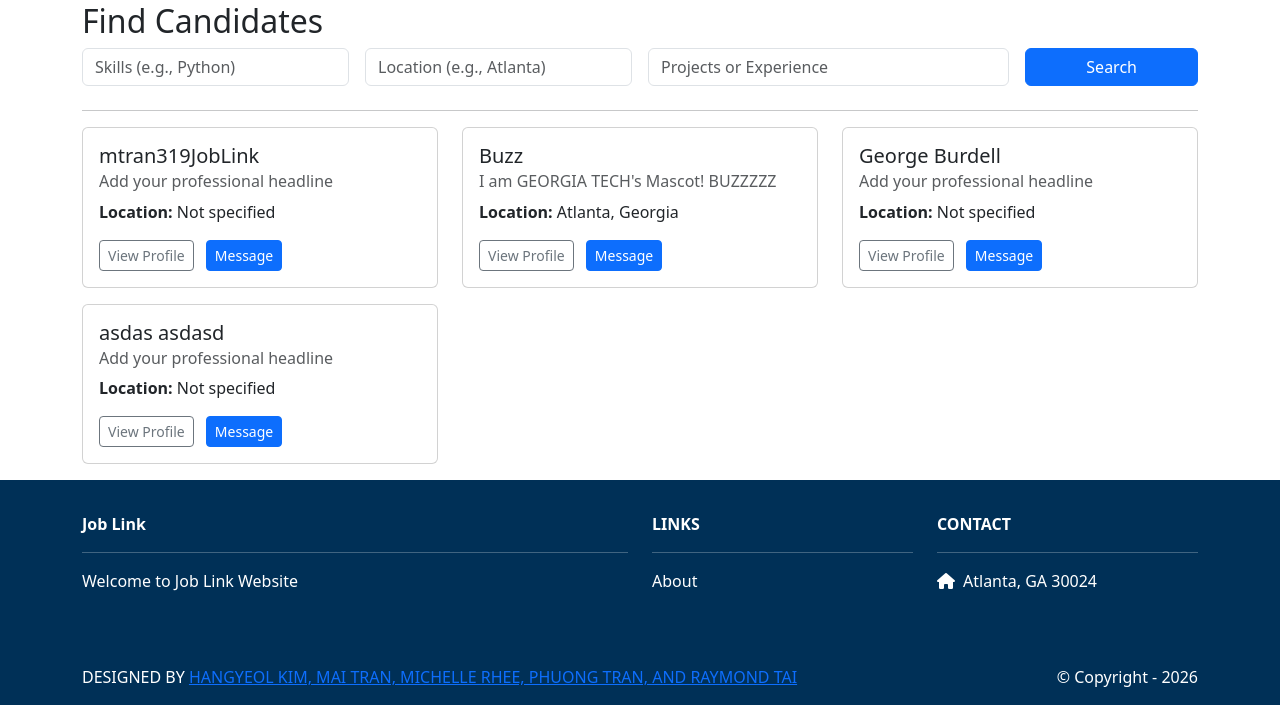
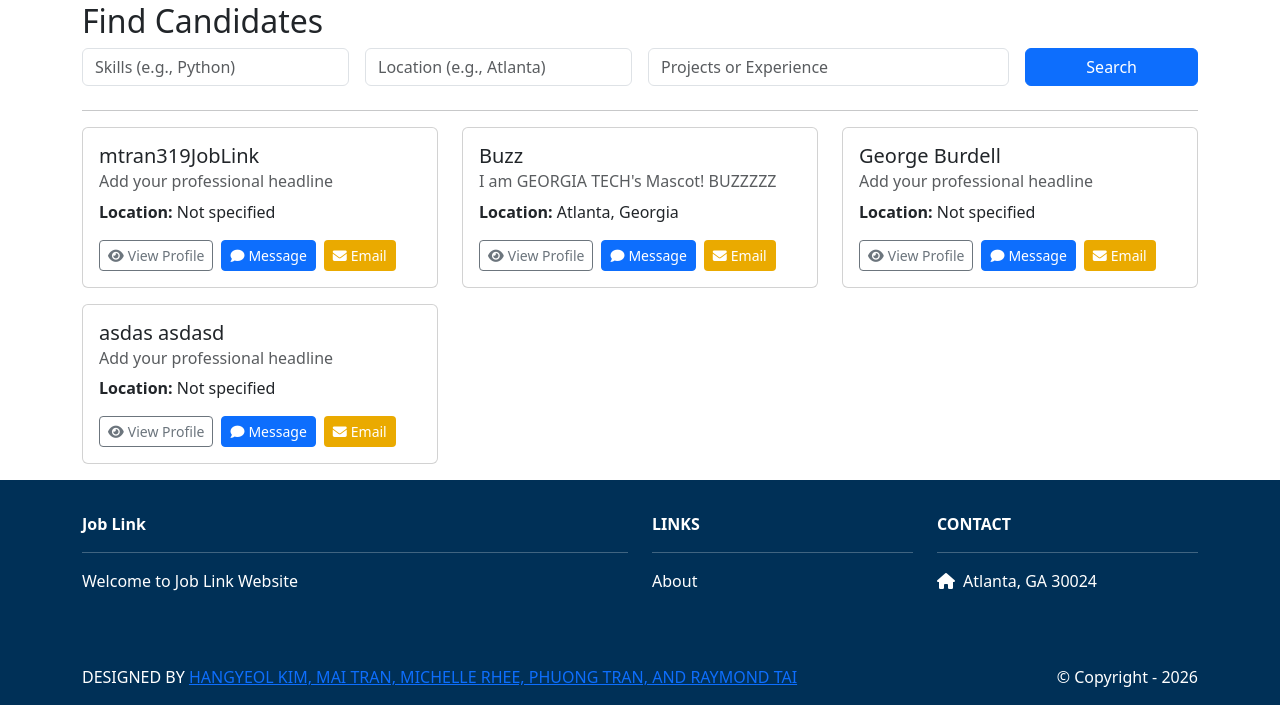
Before and after one commit to khansmoody/JobLink-Django, a Django app: page /accounts/candidates/ in a window 1280 px wide. Shown: the part 104-809 px from the top of the page. Run offline with Django 5.2, Linux system fonts and the light colour scheme; data comes from the database, SQL or seed files in the repository; both versions use the stored data as it was after the commit; some libraries are stand-ins or nearby versions.

Commit message:
ADD: completed user story 14: email candidates

```diff
--- a/accounts/templates/accounts/candidate_list.html
+++ b/accounts/templates/accounts/candidate_list.html
@@ -6,13 +6,13 @@
 
     <form method="GET" action="{% url 'candidate_search' %}" class="row g-3 mb-4">
         <div class="col-md-3">
-            <input type="text" name="skill" class="form-control" placeholder="Skills (e.g., Python)">
+            <input type="text" name="skill" class="form-control" placeholder="Skills (e.g., Python)" value="{{ request.GET.skill }}">
         </div>
         <div class="col-md-3">
-            <input type="text" name="location" class="form-control" placeholder="Location (e.g., Atlanta)">
+            <input type="text" name="location" class="form-control" placeholder="Location (e.g., Atlanta)" value="{{ request.GET.location }}">
         </div>
         <div class="col-md-4">
-            <input type="text" name="project" class="form-control" placeholder="Projects or Experience">
+            <input type="text" name="project" class="form-control" placeholder="Projects or Experience" value="{{ request.GET.project }}">
         </div>
         <div class="col-md-2">
             <button type="submit" class="btn btn-primary w-100">Search</button>
@@ -20,6 +20,13 @@
     </form>
 
     <hr>
+
+    <!-- User Story #14: Email success message display -->
+    <div id="email-success-message" class="alert alert-success alert-dismissible fade show d-none" role="alert">
+        <i class="fas fa-check-circle me-2"></i>
+        <span id="email-success-text"></span>
+        <button type="button" class="btn-close" data-bs-dismiss="alert"></button>
+    </div>
 
     <div class="row">
         {% for candidate in candidates %}
@@ -31,12 +38,24 @@
                         <p class="card-text">
                             <strong>Location:</strong> {{ candidate.location|default:"Not specified" }}<br>
                         </p>
-                        <a href="{% url 'accounts.profile_user' candidate.user.username %}" class="btn btn-sm btn-outline-secondary">View Profile</a>
-                        <a href="{% url 'messaging:start_conversation' candidate.user.id %}"
-                            class="btn btn-sm btn-primary ms-2">
-                            Message
-                        </a>
+                        <div class="d-flex gap-2 flex-wrap">
+                            <a href="{% url 'accounts.profile_user' candidate.user.username %}"
+                               class="btn btn-sm btn-outline-secondary">
+                                <i class="fas fa-eye me-1"></i>View Profile
+                            </a>
 
+                            <!-- User Story 13: In-platform messaging -->
+                            <a href="{% url 'messaging:start_conversation' candidate.user.id %}"
+                                class="btn btn-sm btn-primary">
+                                <i class="fas fa-comment me-1"></i>Message
+                            </a>
+
+                            <!-- User Story #14: Email button -->
+                            <button class="btn btn-sm text-white" style="background:#EAAA00;"
+                                    onclick="openEmailPopup('{{ candidate.user.username }}', '{{ candidate.user.email }}', '{{ candidate.display_name }}')">
+                                <i class="fas fa-envelope me-1"></i>Email
+                            </button>
+                        </div>
                     </div>
                 </div>
             </div>
@@ -47,4 +66,104 @@
         {% endfor %}
     </div>
 </div>
+
+<!-- User Story #14: Email Popup (should be on bottom-right corner) -->
+<div id="email-popup" class="card shadow-lg" style="display:none; position:fixed; bottom:20px; right:20px; width:500px; z-index:9999;">
+    <div class="card-header text-white d-flex justify-content-between align-items-center" style="background:#003057;">
+        <h6 class="mb-0"><i class="fas fa-envelope me-2"></i>New Email</h6>
+        <button type="button" class="btn-close btn-close-white" onclick="closeEmailPopup()"></button>
+    </div>
+    <div class="card-body">
+        <form id="email-form">
+            {% csrf_token %}
+            <input type="hidden" id="email-username" name="username">
+
+            <div class="mb-3">
+                <strong>To:</strong> <span id="email-recipient" style="color:#003057;"></span>
+            </div>
+
+            <div class="mb-3">
+                <input type="text" id="email-subject" name="subject" class="form-control" placeholder="Subject" required>
+            </div>
+
+            <div class="mb-3">
+                <textarea id="email-message" name="message" class="form-control" rows="8" placeholder="Write your message..." required></textarea>
+            </div>
+
+            <div class="d-flex gap-2">
+                <button type="submit" class="btn text-white" style="background:#EAAA00;">
+                    <i class="fas fa-paper-plane me-2"></i>Send
+                </button>
+                <button type="button" class="btn btn-outline-secondary" onclick="clearEmailForm()">
+                    <i class="fas fa-eraser me-2"></i>Clear
+                </button>
+                <button type="button" class="btn btn-outline-danger" onclick="closeEmailPopup()">
+                    <i class="fas fa-times me-2"></i>Cancel
+                </button>
+            </div>
+        </form>
+    </div>
+</div>
+
+<!-- User Story #14: Email Popup JavaScript -->
+<script>
+function openEmailPopup(username, email, displayName) {
+    document.getElementById('email-username').value = username;
+    document.getElementById('email-recipient').textContent = displayName + ' (' + email + ')';
+    document.getElementById('email-subject').value = 'Opportunity from {{ user.username }} on JobLink';
+    document.getElementById('email-message').value = `Hi ${displayName},\n\nI came across your profile on JobLink and I'm impressed by your background.\n\n[Add your personalized message here]\n\nLooking forward to hearing from you!`;
+    document.getElementById('email-popup').style.display = 'block';
+}
+
+function closeEmailPopup() {
+    document.getElementById('email-popup').style.display = 'none';
+    clearEmailForm();
+}
+
+function clearEmailForm() {
+    document.getElementById('email-subject').value = '';
+    document.getElementById('email-message').value = '';
+}
+
+document.getElementById('email-form').addEventListener('submit', function(e) {
+    e.preventDefault();
+
+    const username = document.getElementById('email-username').value;
+    const subject = document.getElementById('email-subject').value;
+    const message = document.getElementById('email-message').value;
+    const csrftoken = document.querySelector('[name=csrfmiddlewaretoken]').value;
+
+    fetch(`/accounts/email/${username}/`, {
+        method: 'POST',
+        headers: {
+            'Content-Type': 'application/x-www-form-urlencoded',
+            'X-CSRFToken': csrftoken
+        },
+        body: new URLSearchParams({
+            'subject': subject,
+            'message': message
+        })
+    })
+    .then(response => response.json())
+    .then(data => {
+        if (data.success) {
+            closeEmailPopup();
+            const successMsg = document.getElementById('email-success-message');
+            const successText = document.getElementById('email-success-text');
+            successText.textContent = data.message;
+            successMsg.classList.remove('d-none');
+            setTimeout(() => {
+                successMsg.classList.add('d-none');
+            }, 5000);
+            window.scrollTo({top: 0, behavior: 'smooth'});
+        } else {
+            alert('Error: ' + data.error);
+        }
+    })
+    .catch(error => {
+        alert('Failed to send email. Please try again.');
+        console.error('Error:', error);
+    });
+});
+</script>
 {% endblock %}
--- a/accounts/urls.py
+++ b/accounts/urls.py
@@ -18,4 +18,5 @@ urlpatterns = [
     path('candidates/', views.candidate_search, name='candidate_search'),
     path("admin/users/", views_admin.user_list, name="admin_user_list"),
     path("admin/users/<int:user_id>/role/", views_admin.update_role, name="admin_update_role"),
+    path('email/<str:username>/', views.send_email_to_candidate, name='email_candidate'),
 ]
--- a/accounts/views.py
+++ b/accounts/views.py
@@ -5,8 +5,11 @@ from django.core.exceptions import PermissionDenied
 from django.contrib import messages
 from django.db.models import Q
 from django.shortcuts import render
+from django.http import JsonResponse
 from .models import JobSeekerProfile
 from .models import User, JobSeekerProfile, Skill, Connection
+from django.core.mail import send_mail
+from django.conf import settings
 from .forms import (
     CustomUserCreationForm,
     CustomErrorList,
@@ -18,6 +21,7 @@ from .forms import (
     ExternalLinkFormSet,
     PrivacySettingsForm,
     AccountSettingsForm,
+    EmailCandidateForm,
 )
 
 # Logout
@@ -400,3 +404,43 @@ def candidate_search(request):
         ).distinct()
 
     return render(request, 'accounts/candidate_list.html', {'candidates': candidates})
+
+# User Story #14: Email Candidate View
+@login_required
+def send_email_to_candidate(request, username):
+    if request.user.role != 'recruiter':
+        return JsonResponse({'success': False, 'error': 'Only recruiters can email candidates.'})
+    try:
+        candidate = User.objects.get(username=username)
+    except User.DoesNotExist:
+        return JsonResponse({'success': False, 'error': 'Candidate not found.'})
+    candidate_email = candidate.email
+    if not candidate_email:
+        return JsonResponse({'success': False, 'error': 'Candidate has no email address.'})
+    if request.method == 'POST':
+        form = EmailCandidateForm(request.POST)
+        if form.is_valid():
+            subject = form.cleaned_data['subject']
+            message_body = form.cleaned_data['message']
+            full_message = f"{message_body}\n\n"
+            full_message += f"---\n"
+            full_message += f"Sent by {request.user.first_name or request.user.username}\n"
+            full_message += f"Recruiter on JobLink Platform"
+
+            try:
+                send_mail(
+                    subject=subject,
+                    message=full_message,
+                    from_email=getattr(settings, 'DEFAULT_FROM_EMAIL', 'noreply@joblink.com'),
+                    recipient_list=[candidate_email],
+                    fail_silently=False,
+                )
+                return JsonResponse({
+                    'success': True,
+                    'message': f'Email sent to {candidate.username} ({candidate_email})'
+                })
+            except Exception as e:
+                return JsonResponse({'success': False, 'error': f'Failed to send: {str(e)}'})
+        else:
+            return JsonResponse({'success': False, 'error': 'Invalid form data'})
+    return JsonResponse({'success': False, 'error': 'Invalid request method'})
--- a/joblink/settings.py
+++ b/joblink/settings.py
@@ -122,3 +122,7 @@ DEFAULT_AUTO_FIELD = 'django.db.models.BigAutoField'
 MEDIA_ROOT = os.path.join(BASE_DIR, 'media')
 MEDIA_URL = '/media/'
 AUTH_USER_MODEL = 'accounts.User'
+
+# User Story #14: Email Configuration
+# Use console backend so emails print to terminal
+EMAIL_BACKEND = 'django.core.mail.backends.console.EmailBackend'
```
Also changed, not shown: accounts/forms.py (+38 -0 lines), db.sqlite3.
